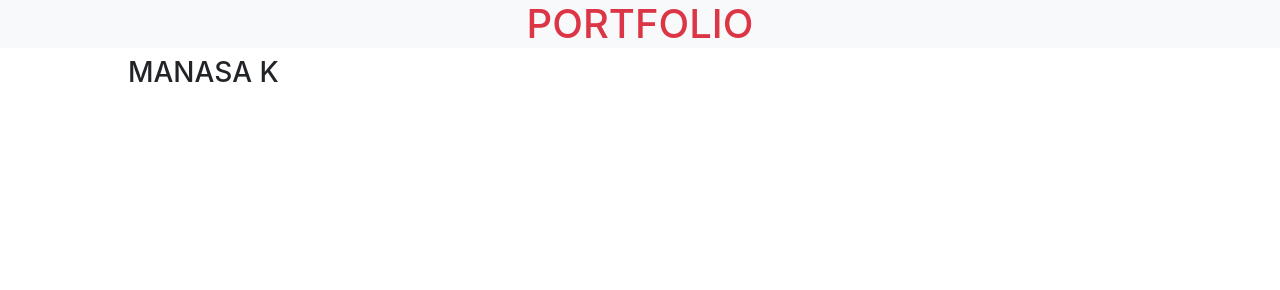
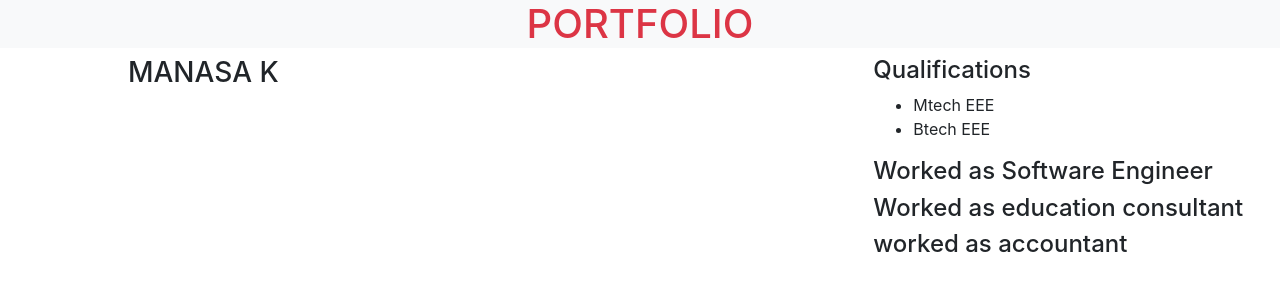
Before and after one commit to Manasareena/my_port, a plain HTML site: page index.html in a window 1280 px wide. Drawn offline with nearby package versions, Linux system fonts and the light colour scheme.

Commit message:
index updated

```diff
--- a/index.html
+++ b/index.html
@@ -21,7 +21,16 @@
             <h3 class="text-center">MANASA K</h3>
         </div>
         <div class="col"></div>
-        <div class="col"></div>
+        <div class="col">
+            <h4>Qualifications</h4>
+            <ul>
+                <li>Mtech EEE</li>
+                <li>Btech EEE</li>
+            </ul>
+            <h4>Worked as Software Engineer</h4>
+            <h4>Worked as education consultant</h4>
+            <h4>worked as accountant</h4>
+        </div>
      </div>
 
   </body>
```
